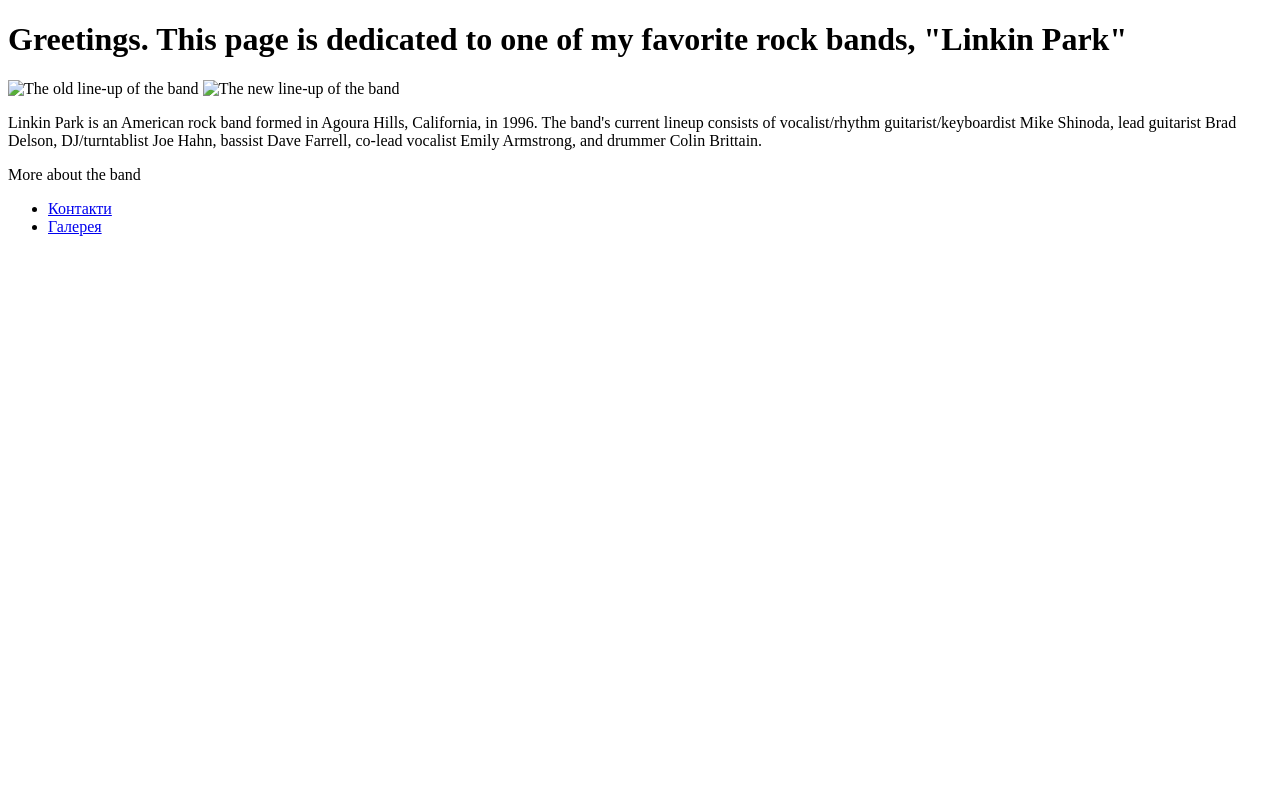
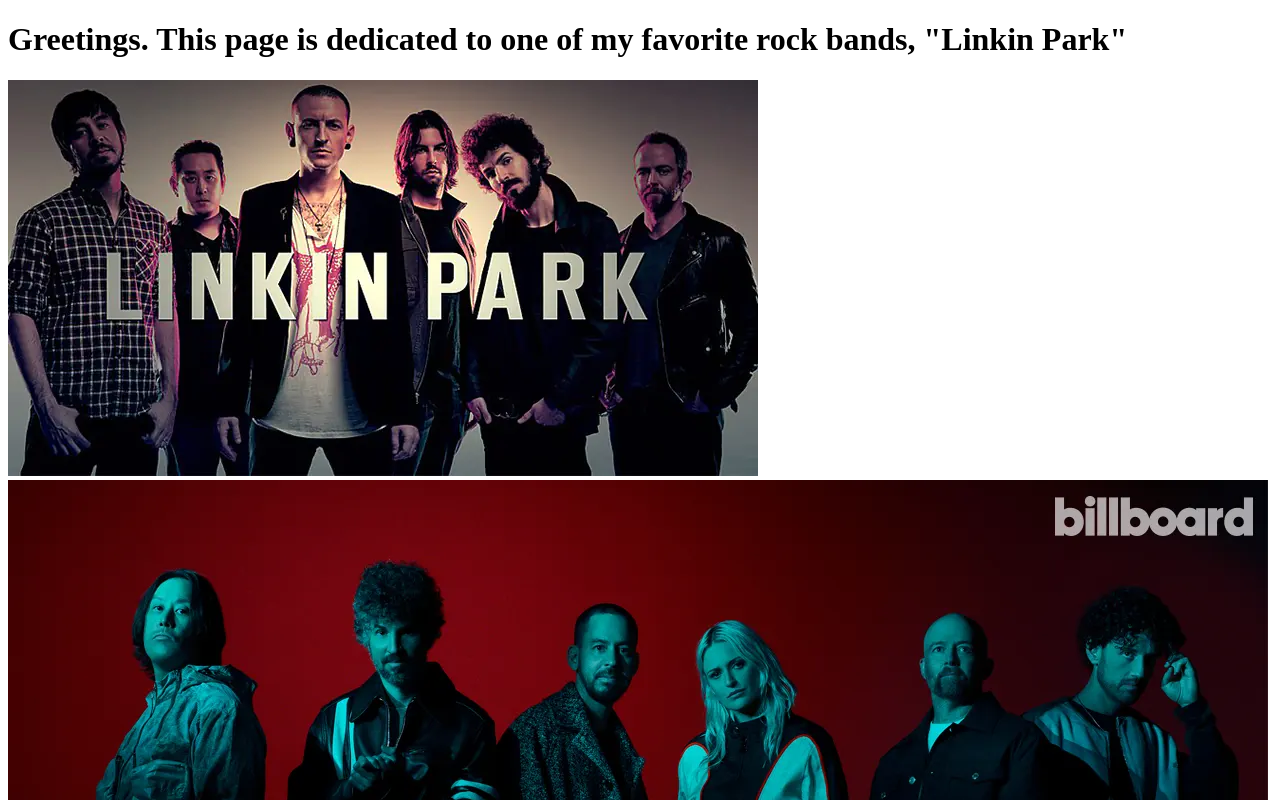
Before and after one commit to Houst0n1/HW-21.1., a plain HTML site: page LP_Fun_page/LP_Fun_page.html in a window 1280 px wide. Shown: the top 800 px of the page. Drawn offline with Linux system fonts and the light colour scheme.

Commit message:
Додав сторінку про себе

```diff
--- a/LP_Fun_page/LP_Fun_page.html
+++ b/LP_Fun_page/LP_Fun_page.html
@@ -6,13 +6,13 @@
 </head>
 <body>
     <h1>Greetings. This page is dedicated to one of my favorite rock bands, "Linkin Park"</h1>
-    <img src="LP_Fun_page/photo/Linkin-Park-Band.jpg.webp" alt="The old line-up of the band">
-    <img src="LP_Fun_page/photo/Linkin-Park-digital-cover-James-Minchin-III-2024-bb-billboard-fea-840.webp" alt="The new line-up of the band">
+    <img src="photo/Linkin-Park-Band.jpg.webp" alt="The old line-up of the band">
+    <img src="photo/Linkin-Park-digital-cover-James-Minchin-III-2024-bb-billboard-fea-840.webp" alt="The new line-up of the band">
     <p>Linkin Park is an American rock band formed in Agoura Hills, California, in 1996. The band's current lineup consists of vocalist/rhythm guitarist/keyboardist Mike Shinoda, lead guitarist Brad Delson, DJ/turntablist Joe Hahn, bassist Dave Farrell, co-lead vocalist Emily Armstrong, and drummer Colin Brittain.</p>
     <p>More about the band</p>
     <ul>
-        <li><a href="pages/contact.html">Контакти</a></li>
-        <li><a href="pages/gallery.html">Галерея</a></li>
+        <li><a href="pages/contact.html">Contact</a></li>
+        <li><a href="pages/gallery.html">Gallery</a></li>
     </ul>
 </body>
 </html>
```
Also changed, not shown: LP_Fun_page/Pages/contact.html (+2 -2 lines), LP_Fun_page/Pages/gallery.html (+2 -2 lines).
